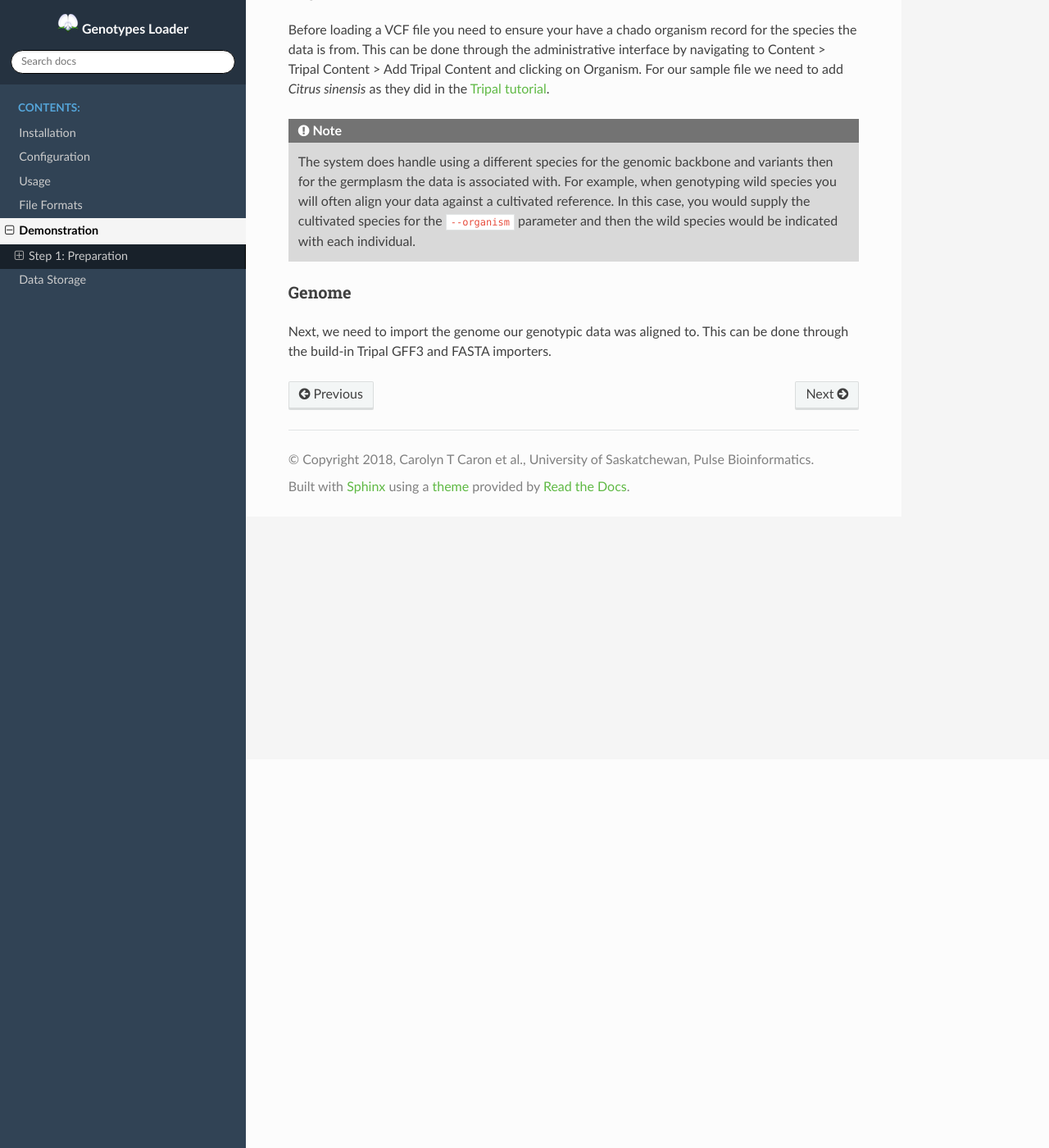
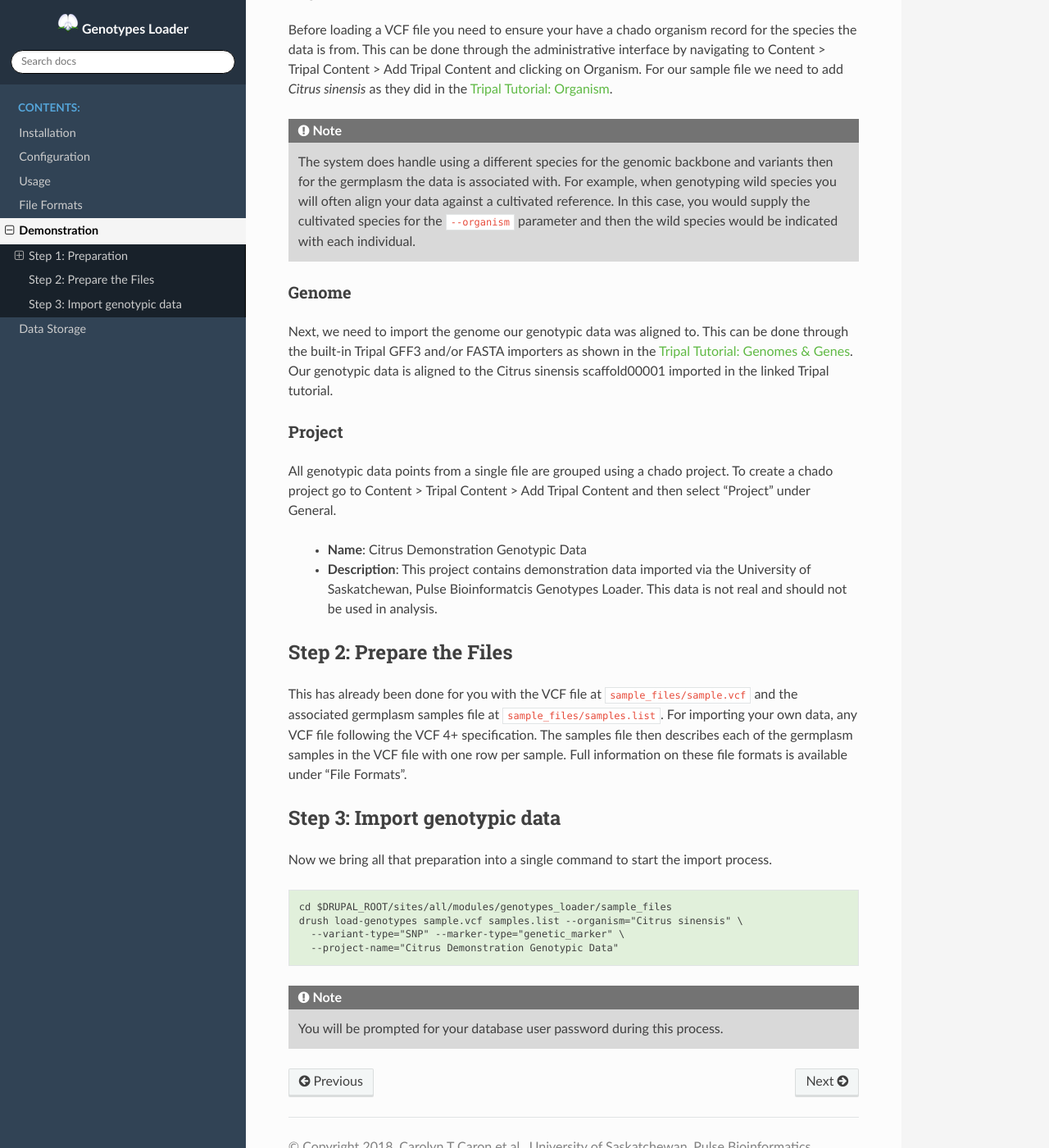
Before and after one commit to UofS-Pulse-Binfo/genotypes_loader, a Sphinx documentation site: the page built from docs/demo.rst, in a window 1280 px wide and 1400 px high, scrolled down 474 px. Shown: the whole window at 82% size. Built offline with Sphinx 7.4.7 and the Read the Docs theme 2.0.0, drawn with Linux system fonts in a browser that asks for light colours.

Commit message:
Finish docs, switch to Citrus and allow new cv for germplasm.

```diff
--- a/docs/demo.rst
+++ b/docs/demo.rst
@@ -14,7 +14,7 @@ Step 1: Preparation
 Organism
 ^^^^^^^^^^
 
-Before loading a VCF file you need to ensure your have a chado organism record for the species the data is from. This can be done through the administrative interface by navigating to Content > Tripal Content > Add Tripal Content and clicking on Organism. For our sample file we need to add `Citrus sinensis` as they did in the `Tripal tutorial <https://tripal.readthedocs.io/en/latest/user_guide/example_genomics/organisms.html>`_.
+Before loading a VCF file you need to ensure your have a chado organism record for the species the data is from. This can be done through the administrative interface by navigating to Content > Tripal Content > Add Tripal Content and clicking on Organism. For our sample file we need to add `Citrus sinensis` as they did in the `Tripal Tutorial: Organism <https://tripal.readthedocs.io/en/latest/user_guide/example_genomics/organisms.html>`_.
 
 .. note::
 
@@ -22,4 +22,34 @@ Before loading a VCF file you need to ensure your have a chado organism record f
 
 Genome
 ^^^^^^^^
-Next, we need to import the genome our genotypic data was aligned to. This can be done through the build-in Tripal GFF3 and FASTA importers.
+
+Next, we need to import the genome our genotypic data was aligned to. This can be done through the built-in Tripal GFF3 and/or FASTA importers as shown in the `Tripal Tutorial: Genomes & Genes <https://tripal.readthedocs.io/en/latest/user_guide/example_genomics/genomes_genes.html>`_. Our genotypic data is aligned to the Citrus sinensis scaffold00001 imported in the linked Tripal tutorial.
+
+Project
+^^^^^^^^^^
+
+All genotypic data points from a single file are grouped using a chado project. To create a chado project go to Content > Tripal Content > Add Tripal Content and then select "Project" under General.
+
+ - **Name**: Citrus Demonstration Genotypic Data
+ - **Description**: This project contains demonstration data imported via the University of Saskatchewan, Pulse Bioinformatcis Genotypes Loader. This data is not real and should not be used in analysis.
+
+Step 2: Prepare the Files
+---------------------------
+
+This has already been done for you with the VCF file at ``sample_files/sample.vcf`` and the associated germplasm samples file at ``sample_files/samples.list``. For importing your own data, any VCF file following the VCF 4+ specification. The samples file then describes each of the germplasm samples in the VCF file with one row per sample. Full information on these file formats is available under "File Formats".
+
+Step 3: Import genotypic data
+-------------------------------
+
+Now we bring all that preparation into a single command to start the import process.
+
+.. code::
+
+  cd $DRUPAL_ROOT/sites/all/modules/genotypes_loader/sample_files
+  drush load-genotypes sample.vcf samples.list --organism="Citrus sinensis" \
+    --variant-type="SNP" --marker-type="genetic_marker" \
+    --project-name="Citrus Demonstration Genotypic Data"
+
+.. note::
+
+  You will be prompted for your database user password during this process.
--- a/docs/usage.rst
+++ b/docs/usage.rst
@@ -33,4 +33,6 @@ Example Usage
 
 .. code::
 
-  drush load-genotypes mygenotypes.vcf samples.list --organism="Lens culinaris" --variant-type="SNP" --marker-type="genetic_marker" --project-name="My SNP Discovery Project" --ndgeolocation="here"``
+  drush load-genotypes sample.vcf samples.list --organism="Citrus sinensis" \
+    --variant-type="SNP" --marker-type="genetic_marker" \
+    --project-name="Citrus Demonstration Genotypic Data"
```
Also changed, not shown: genotypes_loader.drush.inc (+8 -1 lines), 2 other files.
